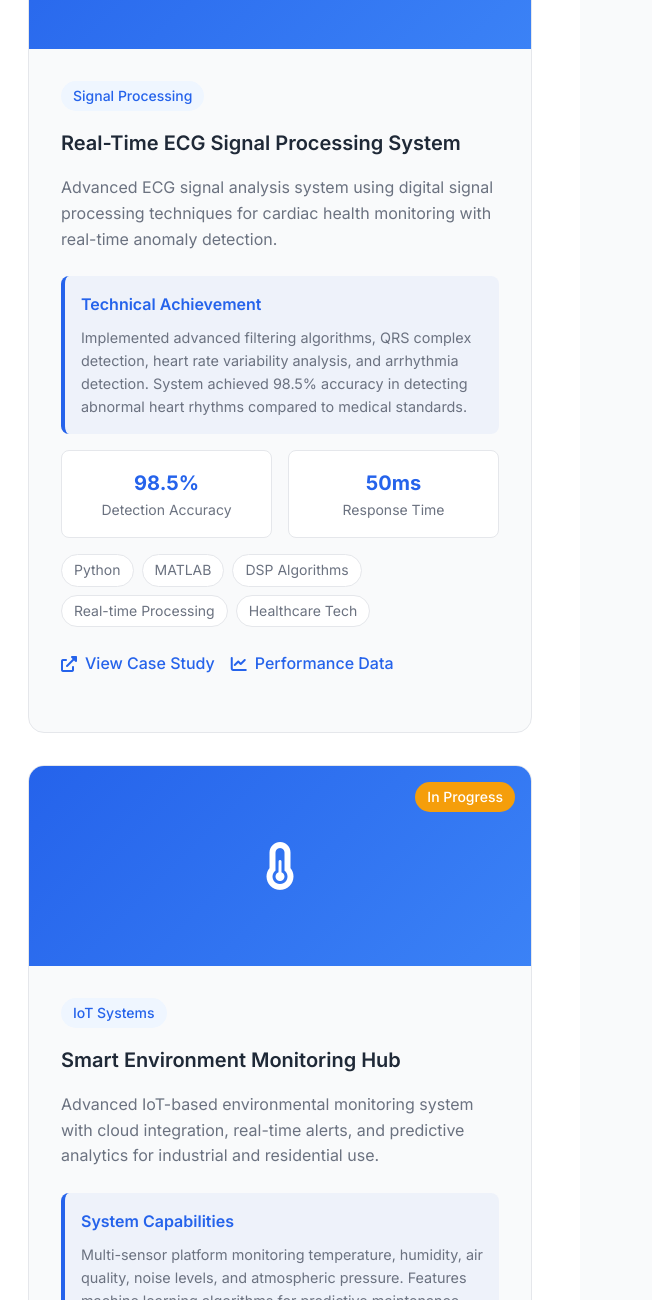
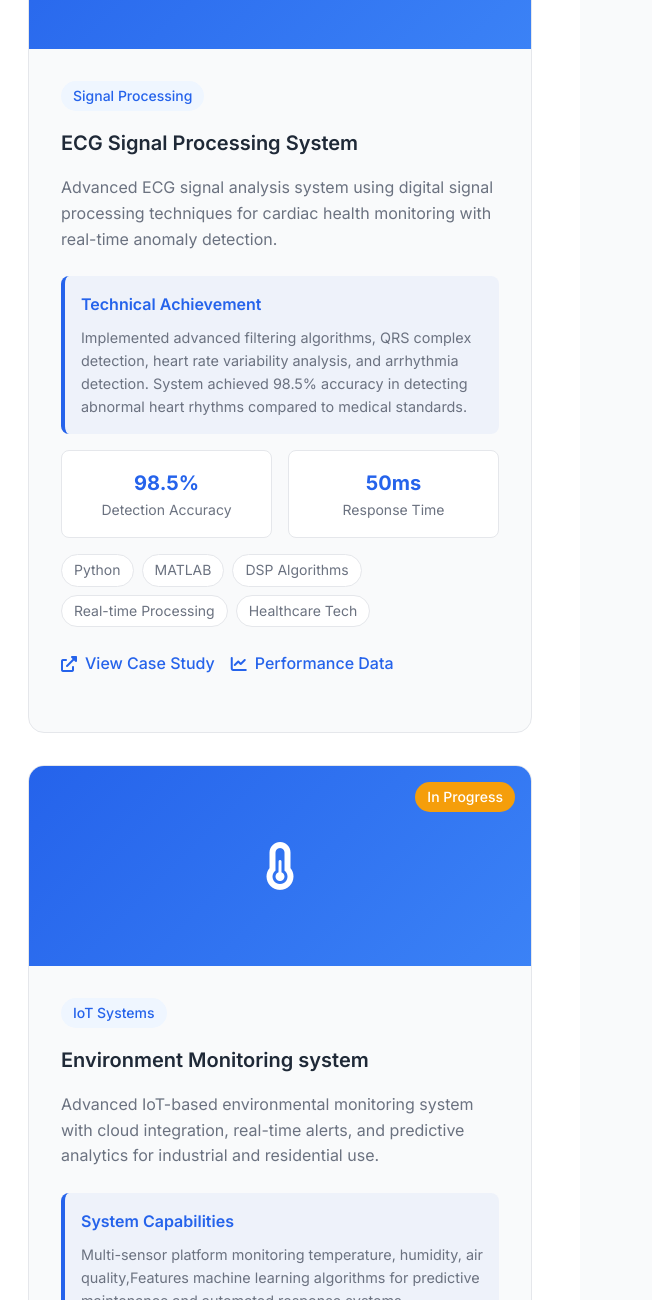
Before and after one commit to shafi9899/portfolio, a plain HTML site: page index.html in a window 1280 px wide. Shown: the part 4420-5720 px from the top of the page, 628-1280 px from the left. Drawn offline with Linux system fonts and the light colour scheme.

Commit message:
Update index.html

```diff
--- a/index.html
+++ b/index.html
@@ -1080,7 +1080,7 @@
                             </div>
                             <div class="project-content">
                                 <span class="project-category">Signal Processing</span>
-                                <h3 class="project-title">Real-Time ECG Signal Processing System</h3>
+                                <h3 class="project-title">ECG Signal Processing System</h3>
                                 <p class="project-description">Advanced ECG signal analysis system using digital signal processing techniques for cardiac health monitoring with real-time anomaly detection.</p>
 
                                 <div class="project-details">
@@ -1172,12 +1172,12 @@
                             </div>
                             <div class="project-content">
                                 <span class="project-category">IoT Systems</span>
-                                <h3 class="project-title">Smart Environment Monitoring Hub</h3>
+                                <h3 class="project-title">Environment Monitoring system</h3>
                                 <p class="project-description">Advanced IoT-based environmental monitoring system with cloud integration, real-time alerts, and predictive analytics for industrial and residential use.</p>
 
                                 <div class="project-details">
                                     <h4>System Capabilities</h4>
-                                    <p>Multi-sensor platform monitoring temperature, humidity, air quality, noise levels, and atmospheric pressure. Features machine learning algorithms for predictive maintenance and automated response systems.</p>
+                                    <p>Multi-sensor platform monitoring temperature, humidity, air quality,Features machine learning algorithms for predictive maintenance and automated response systems.</p>
                                 </div>
 
                                 <div class="project-metrics">
@@ -1824,4 +1824,5 @@
         });
     </script>
 </body>
+
 </html>
```
